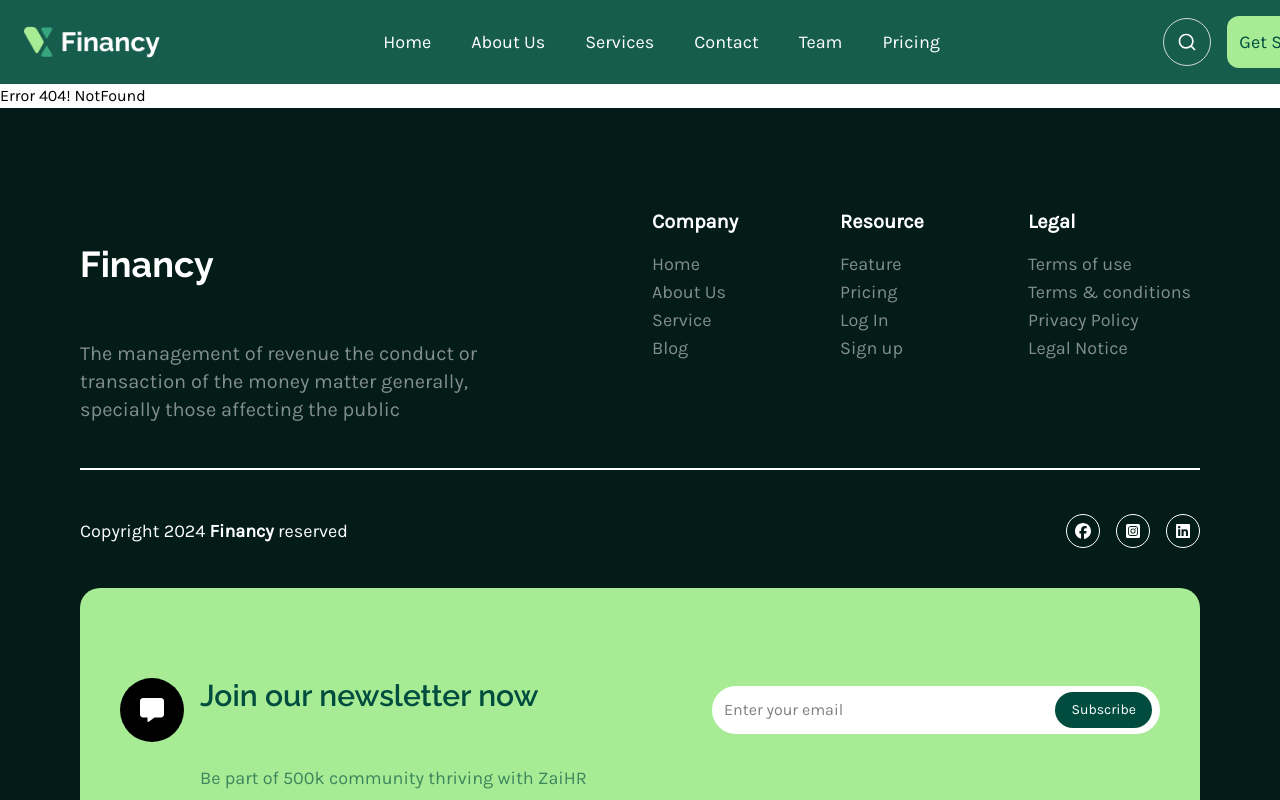
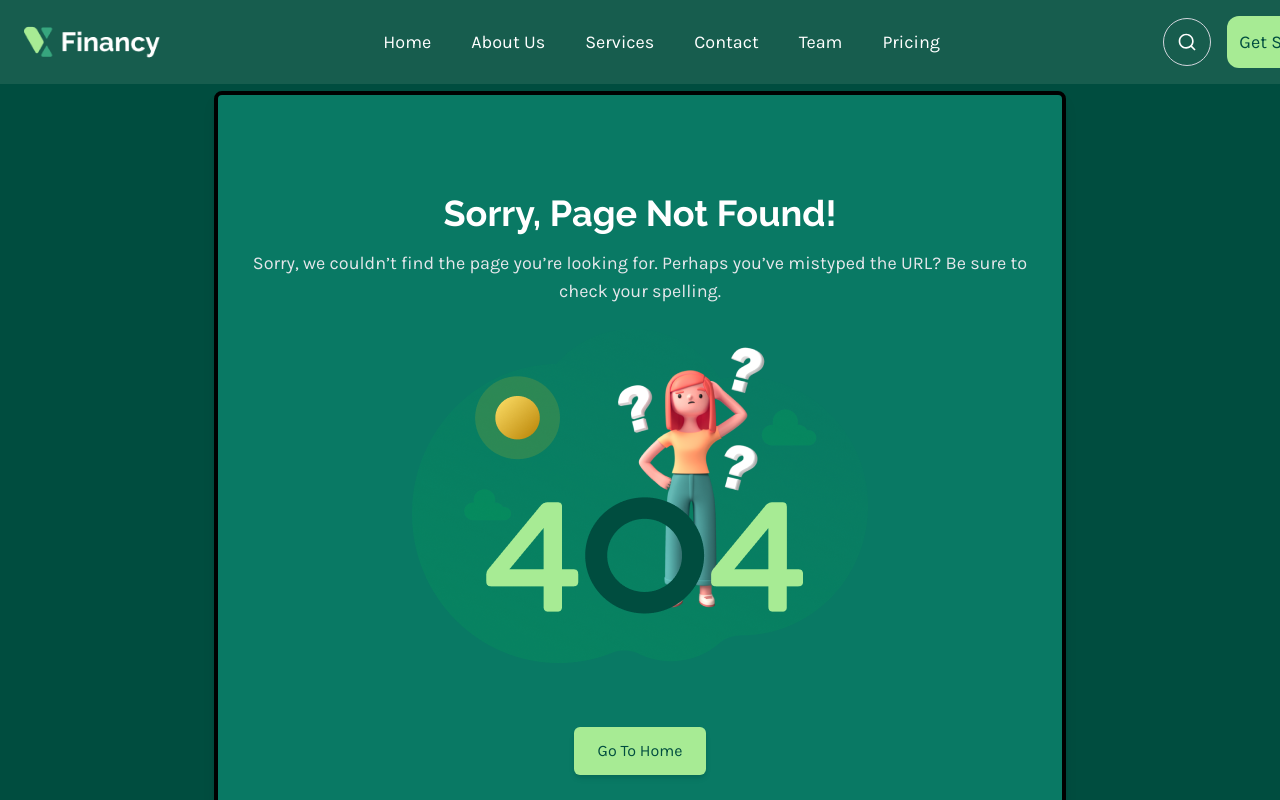
Before and after one commit to book-an-appoinment/client, a React (Vite) app: page /about-us in a window 1280 px wide. Shown: the top 800 px of the page. Built offline with nearby package versions, Linux system fonts and the light colour scheme.

Commit message:
not found page done

```diff
--- a/src/Pages/NotFound.jsx
+++ b/src/Pages/NotFound.jsx
@@ -1,5 +1,30 @@
+import { useNavigate } from "react-router-dom";
+import notFound from "../assets/not-found/notFound.png";
+
 const NotFound = () => {
-  return <div>Error 404! NotFound</div>;
+  const navigate = useNavigate();
+  const handleHome = () =>{
+      navigate('/');
+  }
+  return (
+    <div className="min-h-screen flex justify-center items-center bg-[#004D3F]">
+      <div className="w-[852px] h-[787px] flex flex-col items-center justify-center text-center border-4 border-black shadow-lg bg-[#097964] p-8 rounded-lg">
+        <h1 className="text-4xl font-bold text-white">Sorry, Page Not Found!</h1>
+        <p className="mt-4 text-lg text-gray-200">
+          Sorry, we couldn’t find the page you’re looking for. Perhaps you’ve
+          mistyped the URL? Be sure to check your spelling.
+        </p>
+        <div className="mt-6">
+          <img src={notFound} alt="Not Found" className="max-w-full mx-auto" />
+        </div>
+        <div className="mt-6">
+          <button className="bg-[#A7EB94] text-[#004D3F] px-6 py-3 rounded-md shadow-md hover:bg-[#70a562] transition mt-10 cursor-pointer" onClick={handleHome}>
+            Go To Home
+          </button>
+        </div>
+      </div>
+    </div>
+  );
 };
 
 export default NotFound;
```
Also changed, not shown: src/assets/not-found/notFound.png (added).
